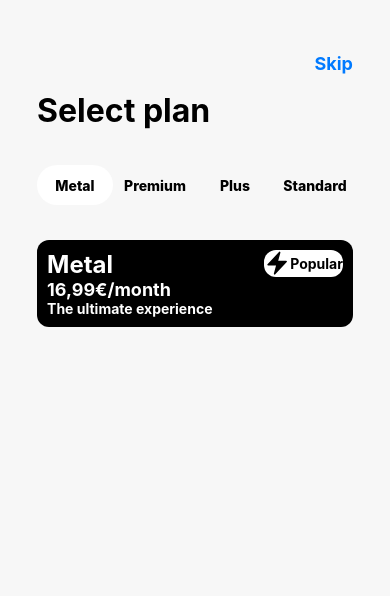
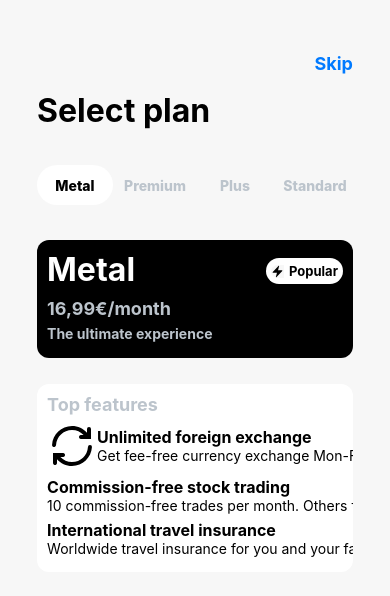
Before and after one commit to Matsuel/revolut-app, a React Native app: screen /Plan in a window 390 px wide. Shown: the top 596 px of the page. Built offline with nearby package versions, Linux system fonts and the light colour scheme.

Commit message:
desgn top plan

```diff
--- a/src/Screens/Plan/Plan.style.tsx
+++ b/src/Screens/Plan/Plan.style.tsx
@@ -51,8 +51,13 @@ export const styles = StyleSheet.create({
         padding: 5,
         backgroundColor: "#fff",
     },
+    planTextActive: {
+        color: "#000",
+        fontSize: 14,
+        fontWeight: "800",
+    },
     planText: {
-        color: "#000",
+        color: "#bcc4cc",
         fontSize: 14,
         fontWeight: "800",
     },
@@ -75,33 +80,75 @@ export const styles = StyleSheet.create({
     },
     planName: {
         color: "#fff",
-        fontSize: 24,
+        fontSize: 32,
         fontWeight: "700",
+        marginBottom: "3%"
     },
     planPrice: {
-        color: "#fff",
+        color: "#bcc4cc",
         fontSize: 18,
         fontWeight: "700",
+        marginBottom: "2%"
     },
     planDescription: {
-        color: "#fff",
+        color: "#bcc4cc",
         fontSize: 14,
         fontWeight: "700",
+        marginBottom: "2%"
     },
     button: {
         position: "absolute",
-        width: "25%",
+        width: "auto",
         right: 10,
-        top: 10,
+        top: "15%",
         flexDirection: "row",
         justifyContent: "center",
         alignItems: "center",
         backgroundColor: "#fff",
-        borderRadius: 12,
+        borderRadius: 15,
+        padding: 5,
+        gap: 5,
+    },
+    buttonIcon: {
+        width: 13,
+        height: 13,
+        justifyContent: "center",
+        alignItems: "center",
+        backgroundColor: "#f7f7f7",
+        borderTopLeftRadius: 12,
+        borderBottomLeftRadius: 12,
     },
     planShortText: {
         color: "#000",
-        fontSize: 14,
+        fontSize: 13,
+        fontWeight: "700",
+    },
+
+    features: {
+        width: "100%",
+        height: "auto",
+        backgroundColor: "#fff",
+        borderRadius: 12,
+        padding: 10,
+        marginTop: "5%",
+    },
+    featuresTitle: {
+        color: "#bcc4cc",
+        fontSize: 18,
+        fontWeight: "700",
+        marginBottom: "2%"
+    },
+    feature: {
+        width: "100%",
+        height: "auto",
+        flexDirection: "row",
+        justifyContent: "flex-start",
+        alignItems: "center",
+        marginBottom: "2%"
+    },
+    featureTitle: {
+        color: "#000",
+        fontSize: 16,
         fontWeight: "700",
     },
 });
--- a/src/Screens/Plan/Plan.tsx
+++ b/src/Screens/Plan/Plan.tsx
@@ -145,7 +145,7 @@ const Plan = ({ navigation }: any) => {
                         style={selectedPlan === plan ? styles.planSelected : styles.plan}
                         onPress={() => setSelectedPlan(plan)}
                     >
-                        <Text style={styles.planText}>
+                        <Text style={selectedPlan === plan ? styles.planTextActive : styles.planText}>
                             {plan}
                         </Text>
                     </TouchableOpacity>
@@ -161,6 +161,8 @@ const Plan = ({ navigation }: any) => {
                             data={[plan]}
                             keyExtractor={(item, index) => index.toString()}
                             renderItem={({ item }) => (
+                                console.log(item),
+                                console.log(item.features),
                                 <View style={styles.planInfos}>
                                     <View style={styles.planDetails}>
                                         <Text style={styles.planName}>
@@ -173,26 +175,36 @@ const Plan = ({ navigation }: any) => {
                                             {item.details.description}
                                         </Text>
                                         <View style={styles.button}>
+                                            <View style={styles.buttonIcon}>
                                                 {item.details.icon}
+                                            </View>
                                             <Text style={styles.planShortText}>
                                                 {item.details.shortText}
                                             </Text>
                                         </View>
                                     </View>
 
-                                    {/* <View style={styles.features}>
+                                    <View style={styles.features}>
+                                        <Text style={styles.featuresTitle}>
+                                            Top features
+                                        </Text>
                                         {item.features.map((feature, i) => (
+                                            console.log(feature),
                                             <View key={i} style={styles.feature}>
+                                                <View style={styles.featureIcon}>
+                                                    {feature.icon}
+                                                </View>
+                                                <View style={styles.featureTexts}>
                                                     <Text style={styles.featureTitle}>
-                                                    {feature.icon}
                                                         {feature.title}
                                                     </Text>
                                                     <Text style={styles.featureSubtitle}>
                                                         {feature.subtitle}
                                                     </Text>
                                                 </View>
+                                            </View>
                                         ))}
-                                    </View> */}
+                                    </View>
                                 </View>
 
                             )}
--- a/src/assets/Bag.tsx
+++ b/src/assets/Bag.tsx
@@ -6,7 +6,7 @@ function Bag({props}: any) {
     <Svg
       xmlns="http://www.w3.org/2000/svg"
       viewBox="0 0 24 24"
-      fill="currentColor"
+      fill="#000"
       className="w-6 h-6"
       {...props}
     >
--- a/src/assets/Bar.tsx
+++ b/src/assets/Bar.tsx
@@ -6,7 +6,7 @@ function Bar({props}: any) {
     <Svg
       xmlns="http://www.w3.org/2000/svg"
       viewBox="0 0 24 24"
-      fill="currentColor"
+      fill="#000"
       className="w-6 h-6"
       {...props}
     >
--- a/src/assets/Check.tsx
+++ b/src/assets/Check.tsx
@@ -8,7 +8,7 @@ function Check({props}: any) {
       fill="none"
       viewBox="0 0 24 24"
       strokeWidth={1.5}
-      stroke="currentColor"
+      stroke="#000"
       className="w-6 h-6"
       {...props}
     >
--- a/src/assets/Gift.tsx
+++ b/src/assets/Gift.tsx
@@ -6,7 +6,7 @@ function Gift({props}: any) {
     <Svg
       xmlns="http://www.w3.org/2000/svg"
       viewBox="0 0 24 24"
-      fill="currentColor"
+      fill="#000"
       className="w-6 h-6"
       {...props}
     >
--- a/src/assets/Plus.tsx
+++ b/src/assets/Plus.tsx
@@ -6,7 +6,7 @@ function Plus({props}: any) {
     <Svg
       xmlns="http://www.w3.org/2000/svg"
       viewBox="0 0 24 24"
-      fill="currentColor"
+      fill="#000"
       className="w-6 h-6"
       {...props}
     >
```
Lines whose indentation alone changed are shown as unchanged.
